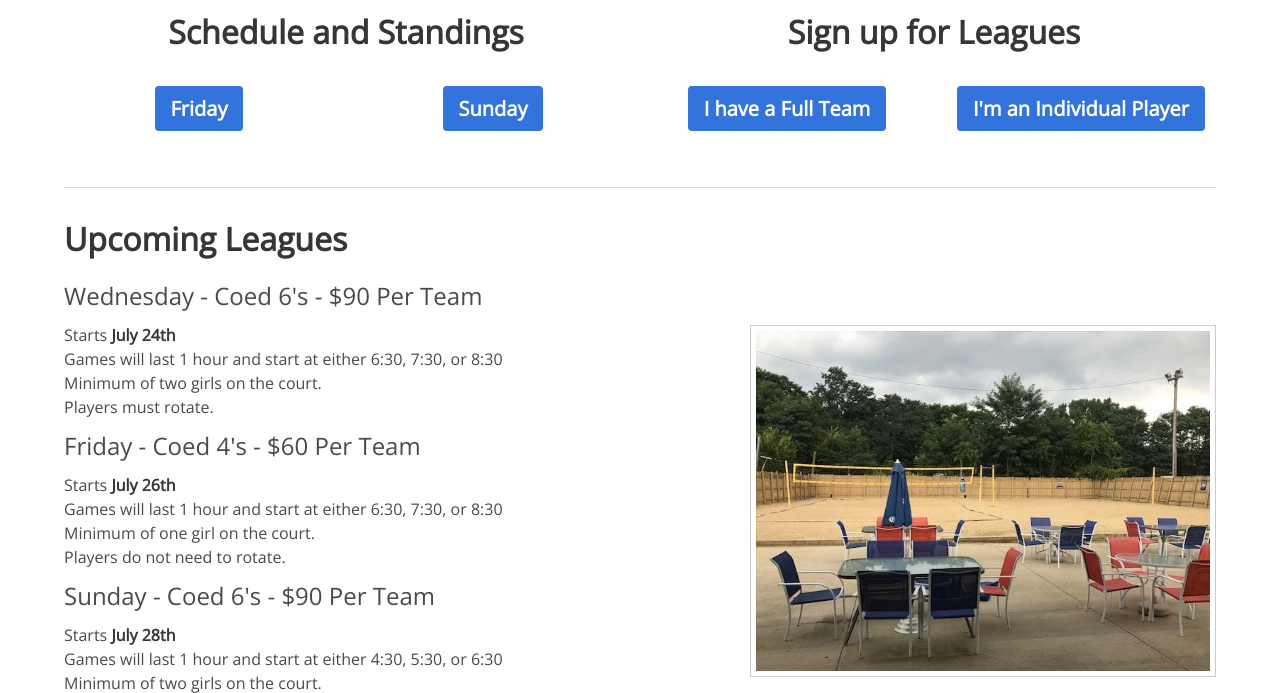
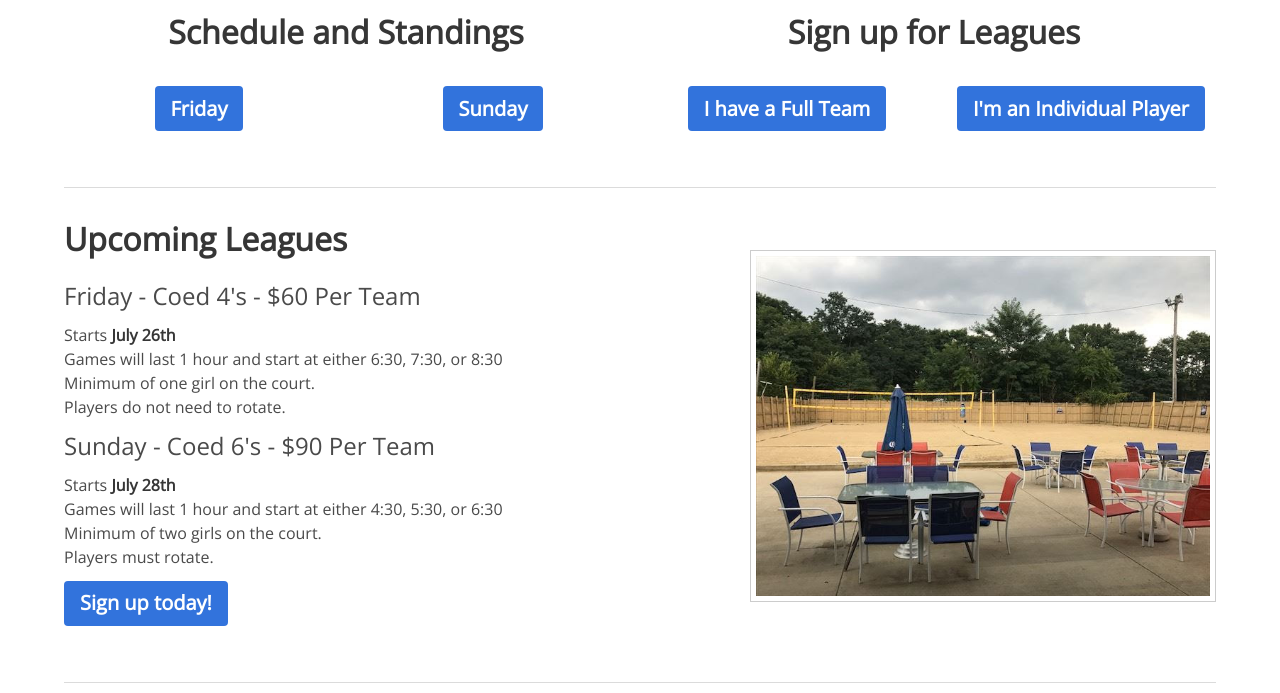
Before and after one commit to ryanrapini/jammsvolleyball, a PHP site: page / in a window 1280 px wide. Shown: the part 533-1226 px from the top of the page. Run offline with PHP 8.4, Linux system fonts and the light colour scheme.

Commit message:
Remove Wednesday

```diff
--- a/includes/leagues.php
+++ b/includes/leagues.php
@@ -3,13 +3,6 @@
 </h3>
 <p>
     <ul>
-        <li>
-            <h4 class="subtitle is-4">Wednesday - Coed 6's - $90 Per Team</h4>
-            Starts <strong>July 24th</strong><br>
-            Games will last 1 hour and start at either 6:30, 7:30, or 8:30<br>
-            Minimum of two girls on the court.<br>
-            Players must rotate.
-        </li>
         <li>
             <h4 class="subtitle is-4">Friday - Coed 4's - $60 Per Team</h4>
             Starts <strong>July 26th</strong><br>
```
